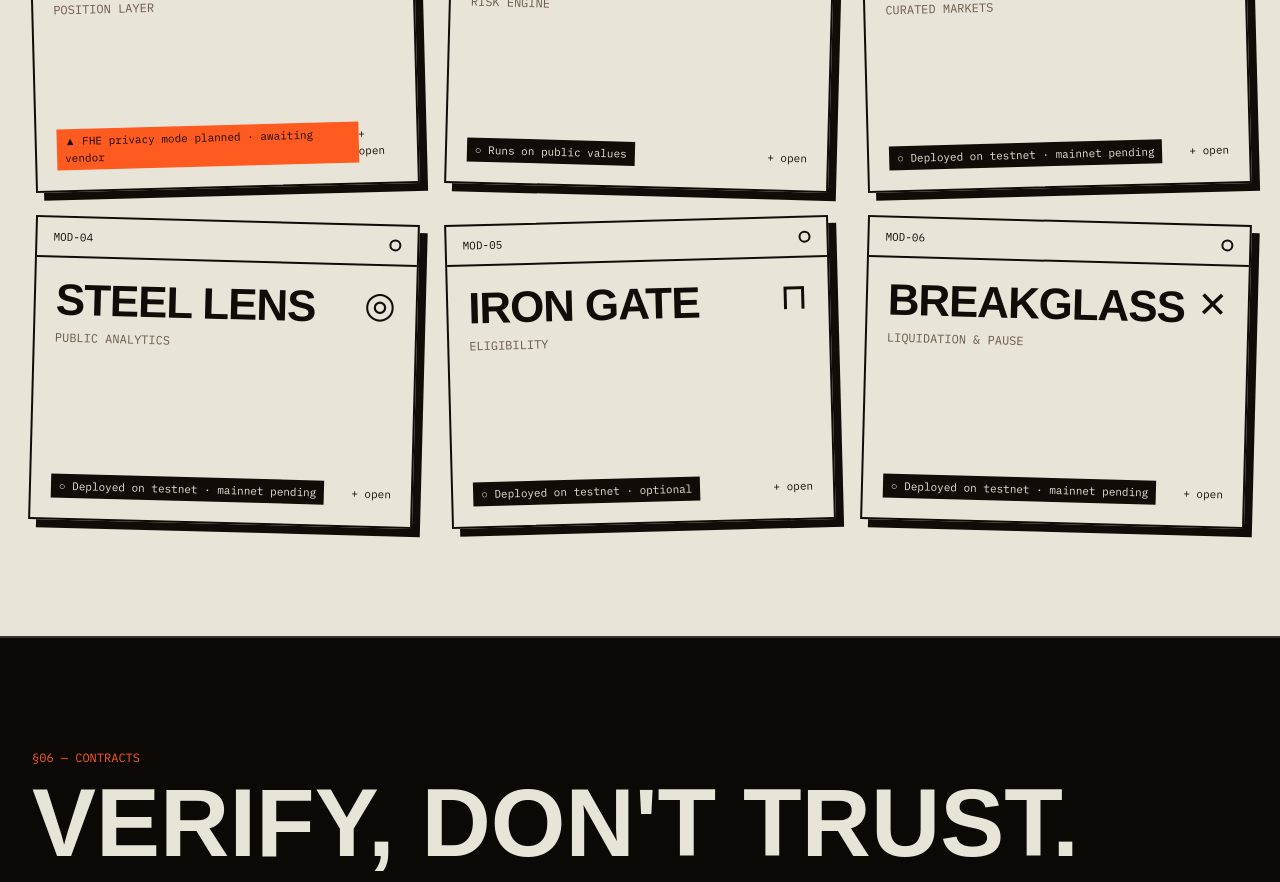
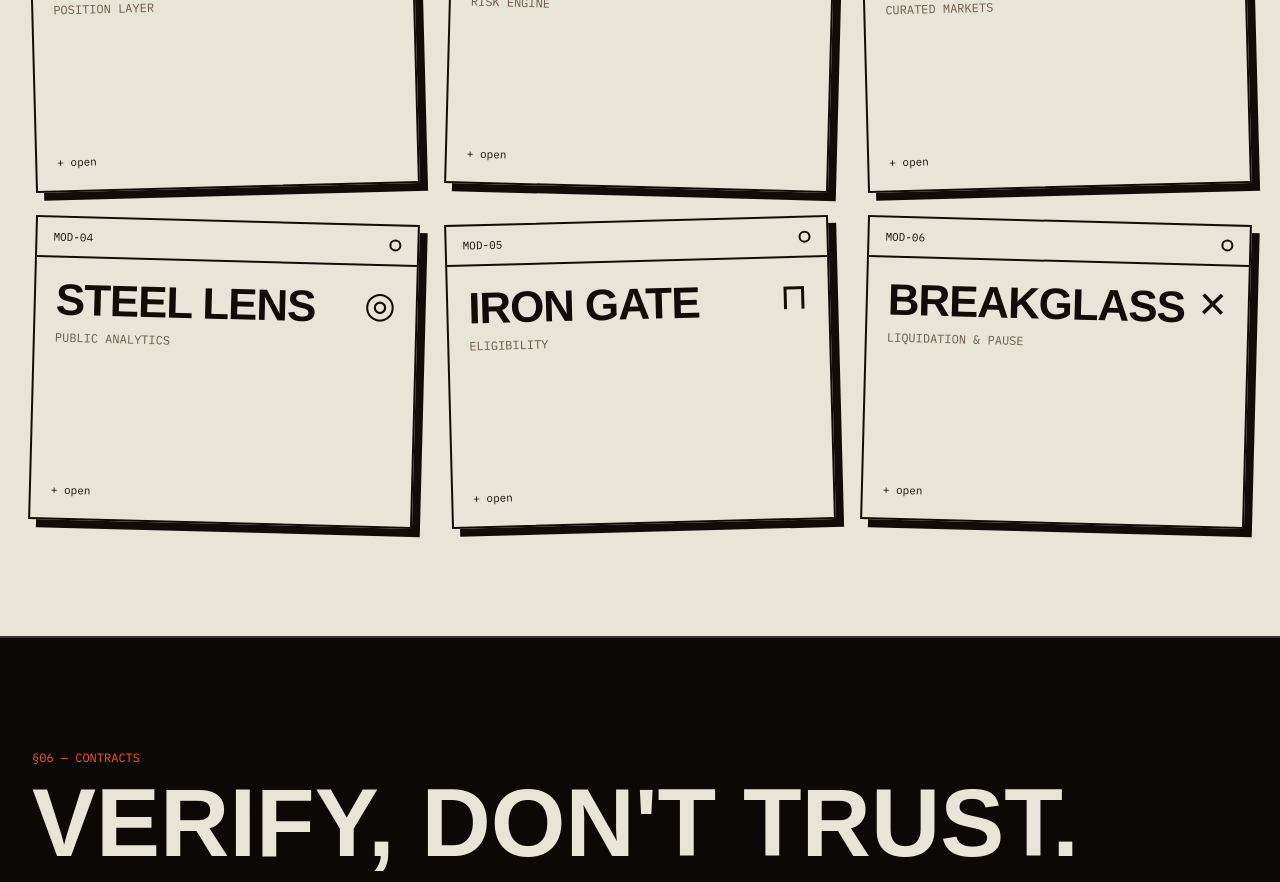
Before and after one commit to Fherum/fherum, a Next.js app in the folder web/: page / in a window 1280 px wide. Shown: the part 6820-7702 px from the top of the page. Built offline with nearby package versions, Linux system fonts and the light colour scheme; a web font is replaced by a local one.

Commit message:
feat: update Tag component to conditionally render status and improve readability

```diff
--- a/web/components/fx/iron-tags.tsx
+++ b/web/components/fx/iron-tags.tsx
@@ -32,9 +32,9 @@ function Tag({ i }: { i: number }) {
           <p className="font-mono text-[11px] mt-3 text-[#6b5a4a] break-words">{m.contracts}</p>
         </motion.div>
         <div className="mt-auto pt-6 flex items-center justify-between font-mono text-[11px]">
-          <span className={`px-2 py-1 ${m.status === "awaiting-vendor" ? "bg-[#ff5a1f] text-[#120c08]" : "bg-[#120c08] text-[#e9e4d8]"}`}>
+          {/* <span className={`px-2 py-1 ${m.status === "awaiting-vendor" ? "bg-[#ff5a1f] text-[#120c08]" : "bg-[#120c08] text-[#e9e4d8]"}`}>
             {m.status === "awaiting-vendor" ? "▲ " : "○ "}{LABEL[m.status]}
-          </span>
+          </span> */}
           <span>{open ? "− close" : "+ open"}</span>
         </div>
       </div>
```
